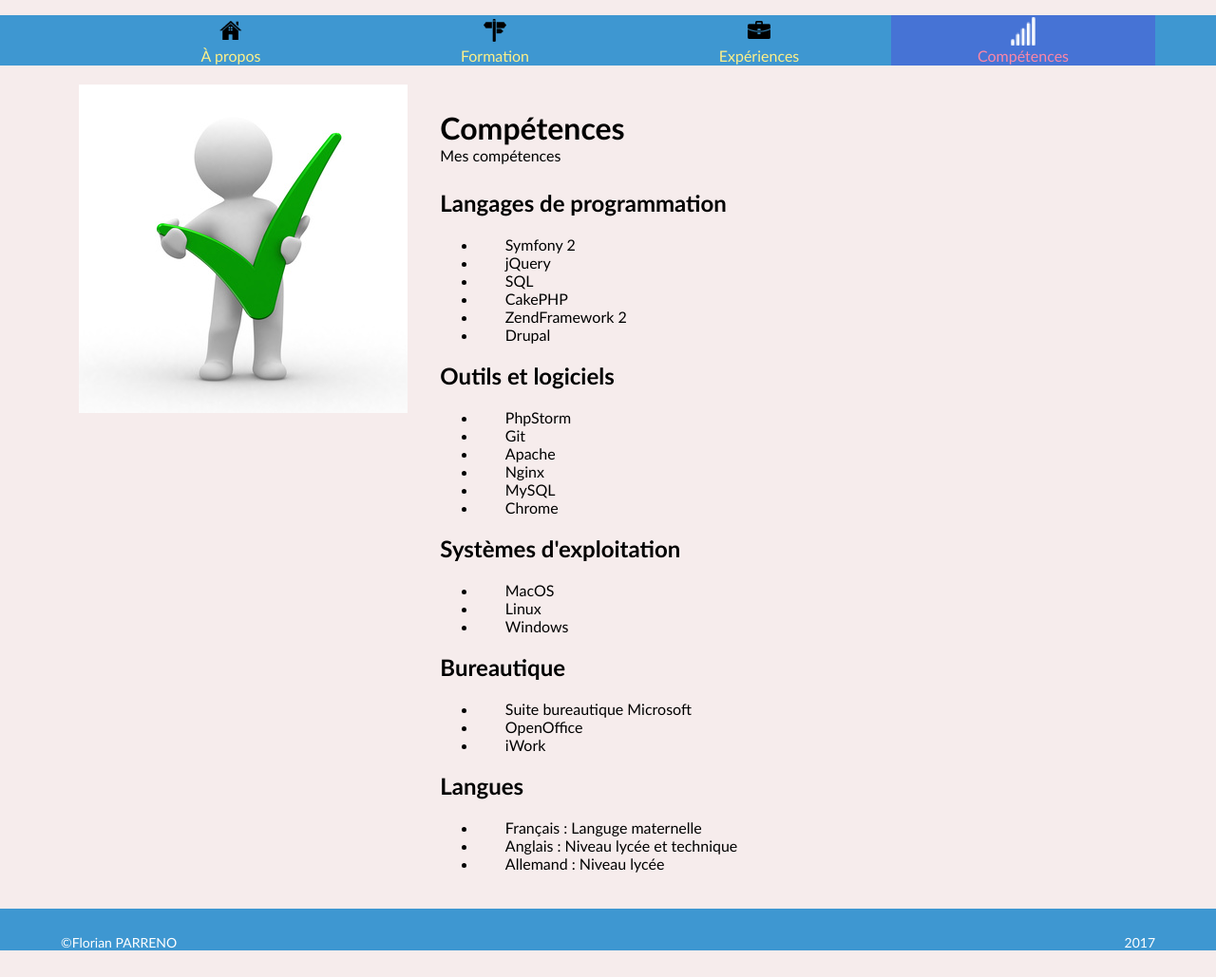
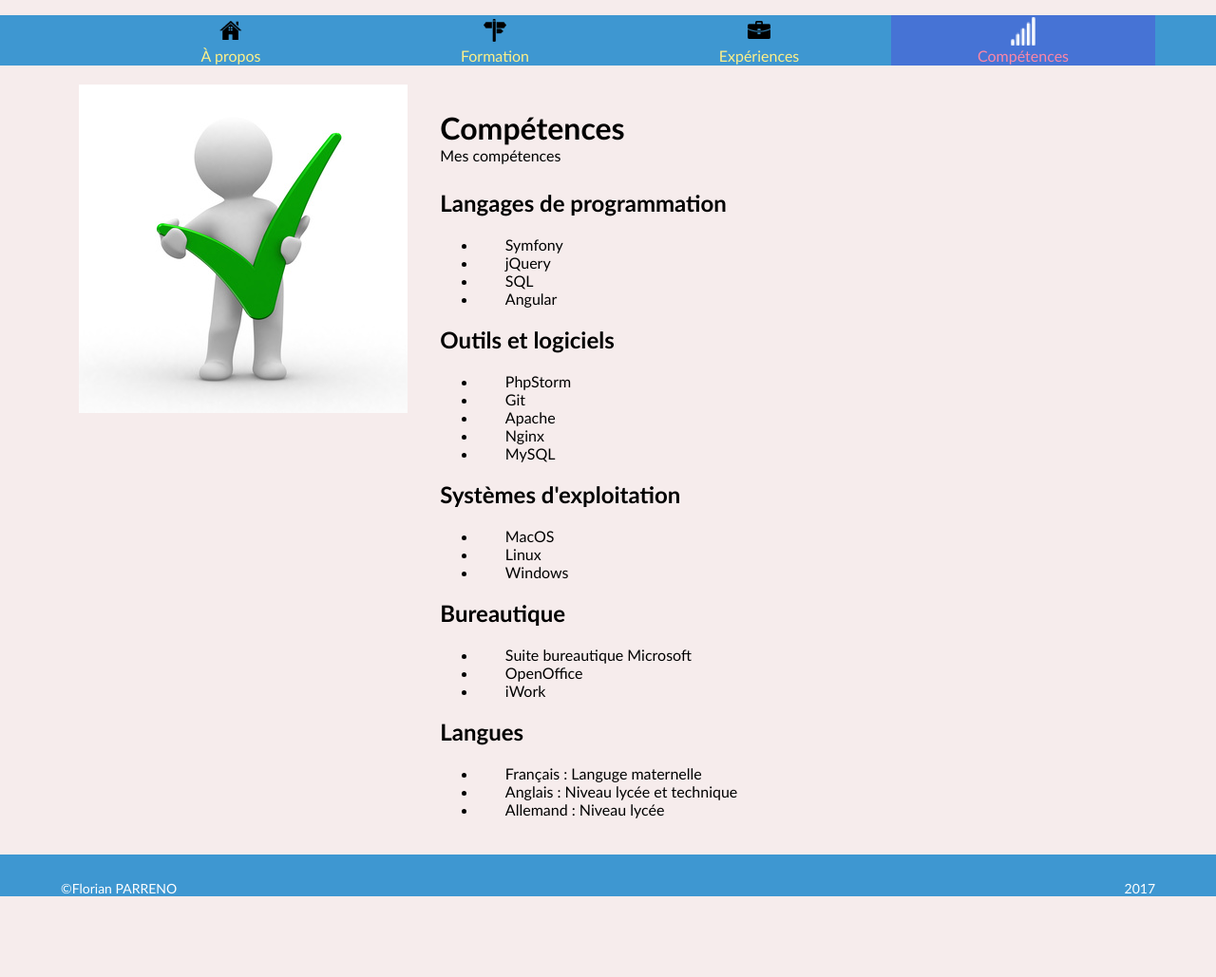
Before and after one commit to flohw/flohw.github.io, a Jekyll site: the page built from competences.html, in a window 1280 px wide. Shown: the whole page at 95% size. Built offline with Jekyll 4.4.1, drawn with Linux system fonts in a browser that asks for light colours; after the commit the page ends 972 px from its top, so only the background shows below that.

Commit message:
Precise skils

```diff
--- a/competences.html
+++ b/competences.html
@@ -12,12 +12,10 @@ accesskey: 4
 <h2 class="even">Langages de programmation</h2>
 <div class="description">
     <ul>
-        <li>Symfony 2</li>
+        <li>Symfony</li>
         <li>jQuery</li>
         <li>SQL</li>
-        <li>CakePHP</li>
-        <li>ZendFramework 2</li>
-        <li>Drupal</li>
+        <li>Angular</li>
     </ul>
 </div>
 <h2 class="odd">Outils et logiciels</h2>
@@ -28,7 +26,6 @@ accesskey: 4
         <li>Apache</li>
         <li>Nginx</li>
         <li>MySQL</li>
-        <li>Chrome</li>
     </ul>
 </div>
 <h2 class="even">Systèmes d'exploitation</h2>
--- a/experiences.html
+++ b/experiences.html
@@ -16,7 +16,8 @@ content_class: accordion
 <div class="description">
     <p class="entreprise">Lexik, Pérols</p>
     <ul>
-        <li>Développement sur mesure pour </li>
+        <li>Développement d'applications web sur le framework Symfony</li>
+        <li>Maintenance des sites clients</li>
     </ul>
 </div>
 <h2 class="even">Développeur Web <small>2014 - 2015 (19 mois)</small></h2>
```
